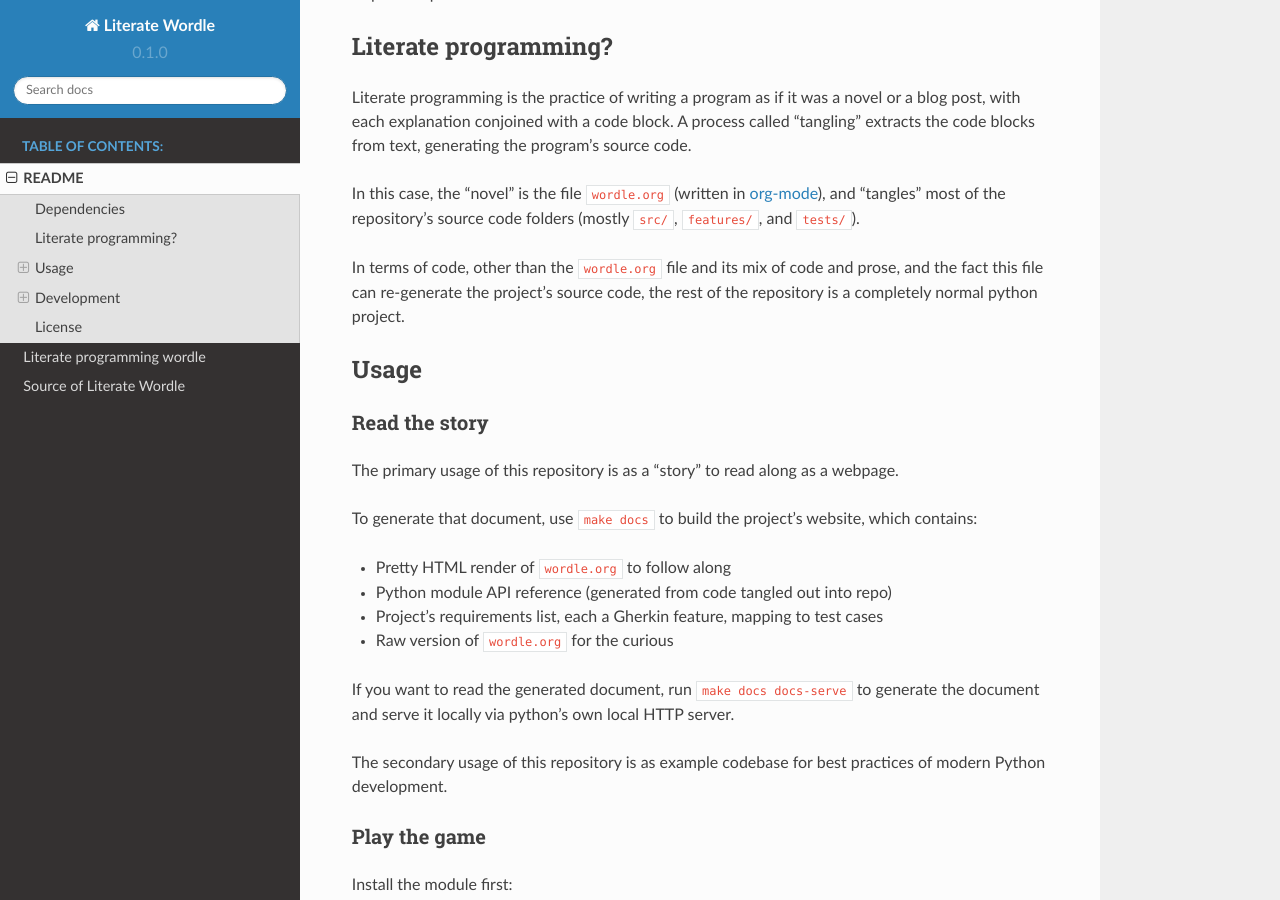
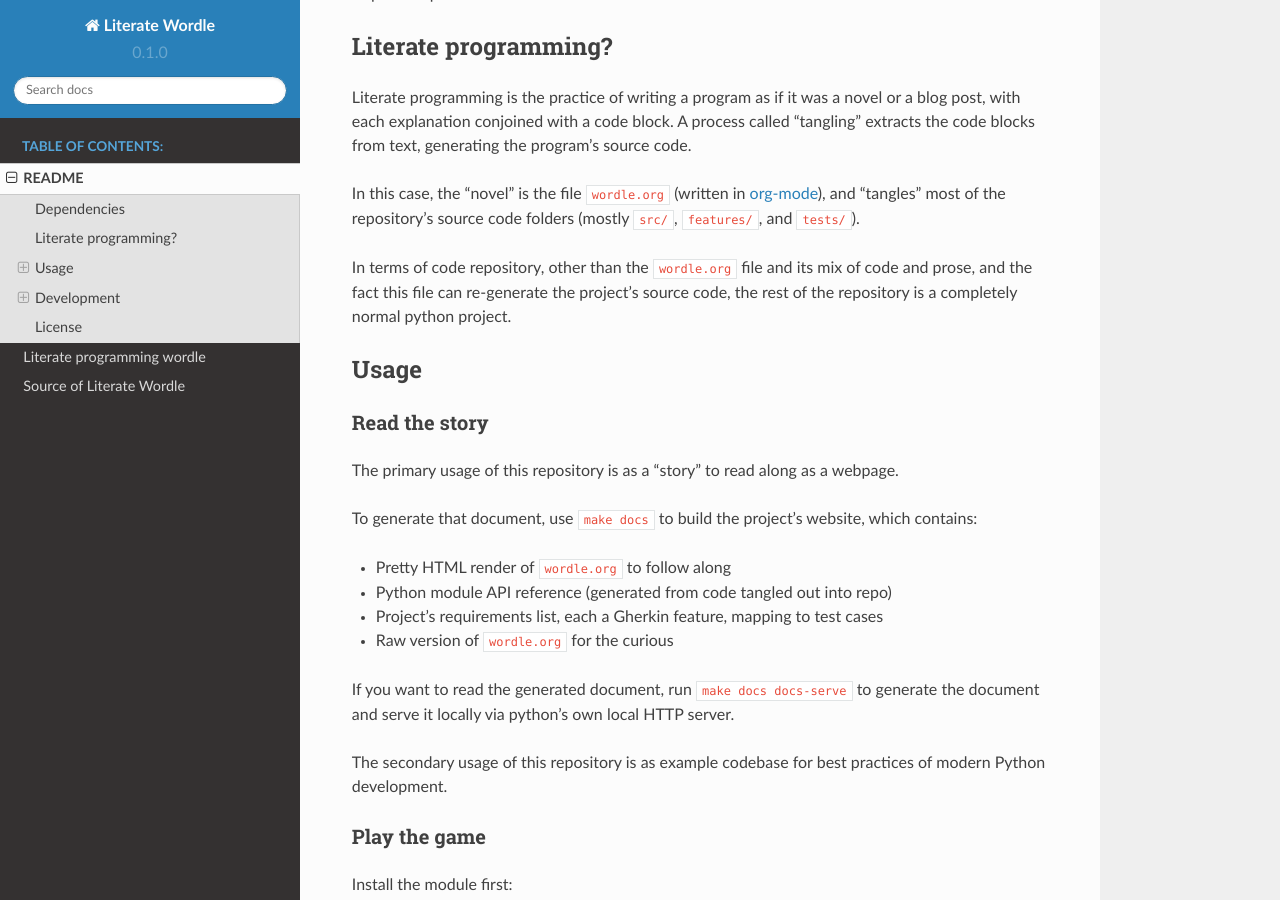
Before and after one commit to OverkillGuy/literate-wordle, a Sphinx documentation site: the page built from docs/source/readme.md, in a window 1280 px wide and 900 px high, scrolled down 845 px. Built offline with Sphinx 7.4.7 and the Read the Docs theme 2.0.0, drawn with Linux system fonts in a browser that asks for light colours; pages that are not in the unit, such as notebooks, are missing from menus; the version number is read from the project's files by our own code.

Commit message:
Minor touchup of docs

```diff
--- a/README.md
+++ b/README.md
@@ -25,9 +25,9 @@ In this case, the "novel" is the file `wordle.org` (written in
 [org-mode](https://orgmode.org)), and "tangles" most of the repository's source
 code folders (mostly `src/`, `features/`, and `tests/`).
 
-In terms of code, other than the `wordle.org` file and its mix of code and
-prose, and the fact this file can re-generate the project's source code, the
-rest of the repository is a completely normal python project.
+In terms of code repository, other than the `wordle.org` file and its mix of
+code and prose, and the fact this file can re-generate the project's source
+code, the rest of the repository is a completely normal python project.
 
 ## Usage
 
```
Also changed, not shown: docs/source/wordle_sources.md (+4 -2 lines).
